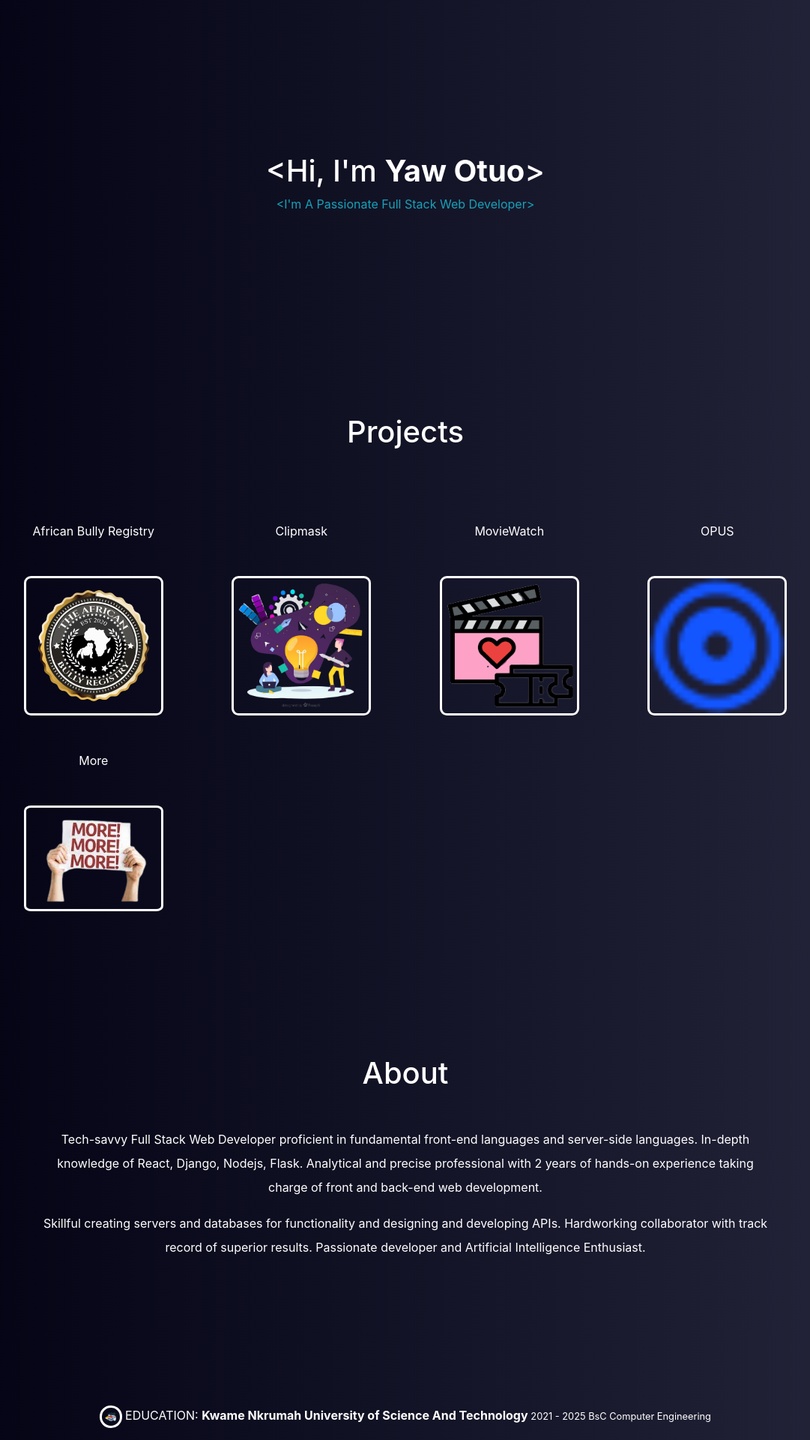
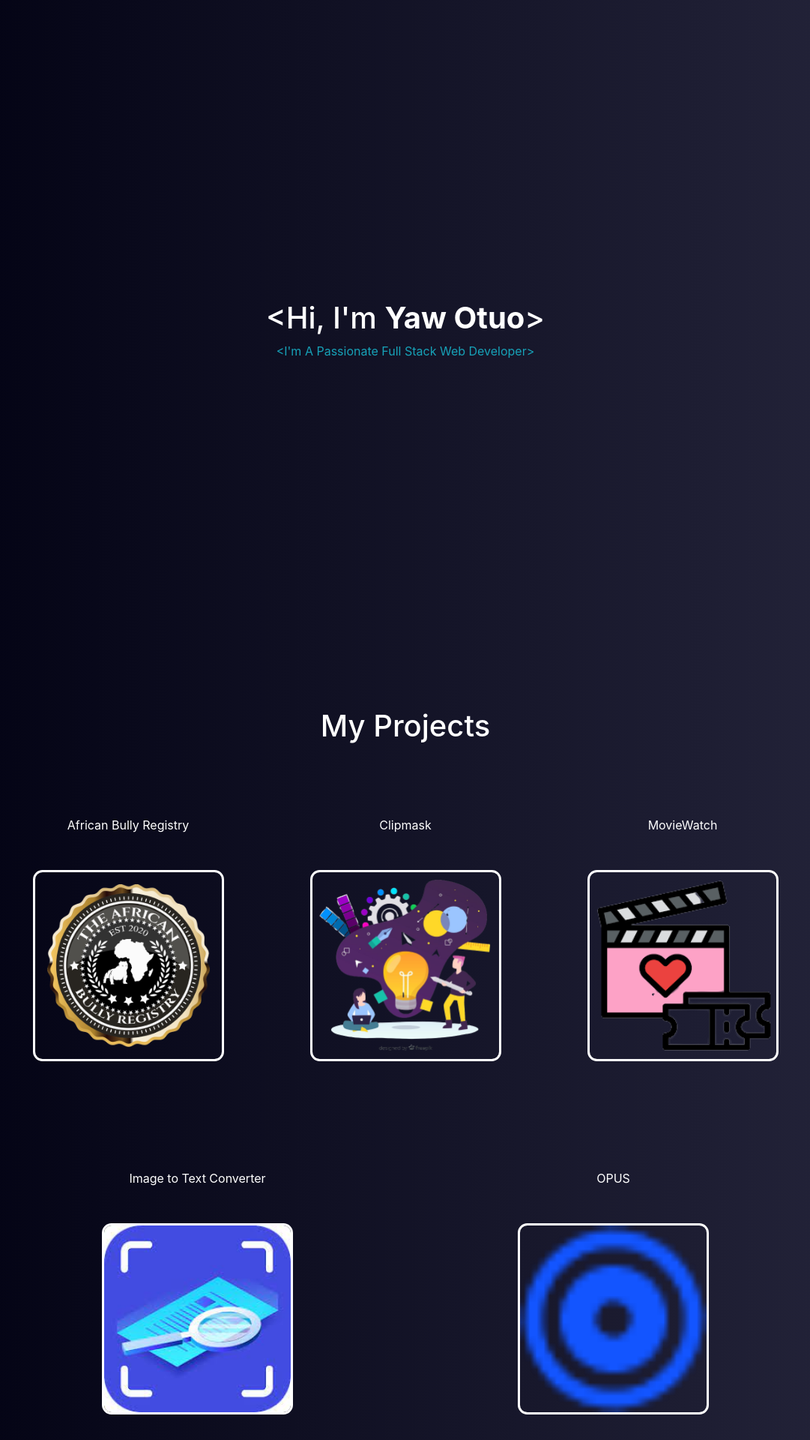
Before and after one commit to YawOtuo/personal, a Django app: page / in a window 1280 px wide. Shown: the top 1920 px of the page at 75% size, without its empty margins (99-1180 px from the left). Run offline with Django 4.2, Linux system fonts and the light colour scheme; some libraries are stand-ins or nearby versions.

Commit message:
fixing static_files and static root problen, adding new projects to index.html

```diff
--- a/p1/templates/p1/index.html
+++ b/p1/templates/p1/index.html
@@ -30,8 +30,8 @@
 
 <body class="body container">
     <div class="main">
-        <div class="container my-5 py-5">
-            <div class="row align-items-center justify-content-center pol  homeMessage  ">
+        <div class="container my-5">
+            <div class="row align-items-center justify-content-center pol  homeMessage view_height_100 ">
                 <div class="col-sm- text-white ">
                     <h1 class="text-capitalize">&lt;Hi, i'm <b> Yaw Otuo</b>&gt;</h1>
                     <p class="text-capitalize text-info">&lt;I'm a passionate full stack web developer&gt;</p>
@@ -45,10 +45,10 @@
         </div>
         <div class="row align-items-center justify-content-center my-5 py-5">
             <div class="col-lg-12">
-                <h1>Projects</h1>
+                <h1>My Projects</h1>
                 <div class="container">
                     <div class="row mt-5 pt-5 ">
-                        <div class="col-sm-3">
+                        <div class="col-sm-4">
                             <a href="https://afbr-80930.web.app/" target="_blank" class="project_link">
                             African Bully Registry
                             <div class="my-5">
@@ -58,7 +58,7 @@
                             </div>
                         </a>
                         </div>
-                        <div class="col-sm-3 ">
+                        <div class="col-sm-4 ">
                             <a href="http://clipmasksterl.herokuapp.com/" target="_blank" class="project_link">
                             Clipmask
                             <div class="my-5">
@@ -67,7 +67,7 @@
                             </a>
 
                         </div>
-                        <div class="col-sm-3">
+                        <div class="col-sm-4">
                             <a href="https://github.com/YawOtuo/movieWatch" target="_blank" class="project_link">
                             MovieWatch
                             <div class="my-5">
@@ -76,7 +76,19 @@
                             </div>
                             </a>
                         </div>
-                        <div class="col-sm-3 align-self-between">
+                    </div>
+                       <div class='row align-items-center justify-content-around py-5 my-5'>
+                            <div class="col-sm-4 ">
+                                <a href="https://github.com/YawOtuo/pdf-deeplogic" target="_blank" class="project_link" >
+                               Image to Text Converter
+                                <div class="my-5">
+                                    <img src="{% static 'p1/ocr2.jfif' %}" class="port_image  img-responsive img-fluid"
+                                    >
+
+                                </div>
+                                </a>
+                            </div>
+                            <div class="col-sm-4 ">
                                 <a href="https://opus-digilabs.web.app/" target="_blank" class="project_link" >
                                OPUS
                                 <div class="my-5">
@@ -87,20 +99,15 @@
                                 </div>
                                 </a>
                             </div>
-                        <div class="col-sm-3">
-                            More
-                            <div class="my-5">
-                                <img src="{% static 'p1/more1.png' %}" class="port_image img-responsive img-fluid">
+                       </div>
 
-                            </div>
-                        </div>
-                    </div>
+
                 </div>
             </div>
         </div>
         <div class="row align-items-center justify-content-center my-5 py-5">
             <div class="col-lg-12">
-                <h1>About</h1>
+                <h1>About Me</h1>
                 <div class="container">
                     <div class="row my-5 pb-5 px-5">
                         <div class="col-sm-12" style="line-height: 2.0">
```
Also changed, not shown: personal/settings.py (+6 -5 lines). Lines whose indentation alone changed are shown as unchanged.
